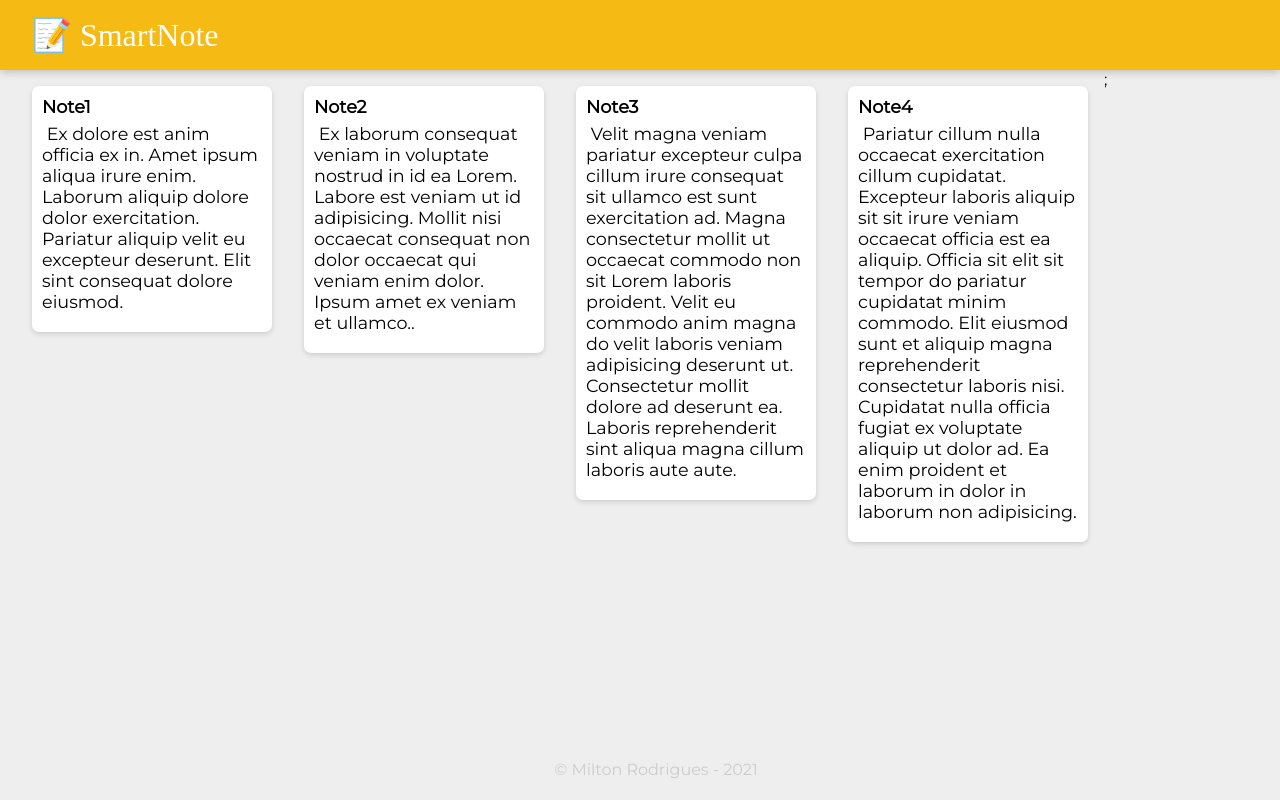
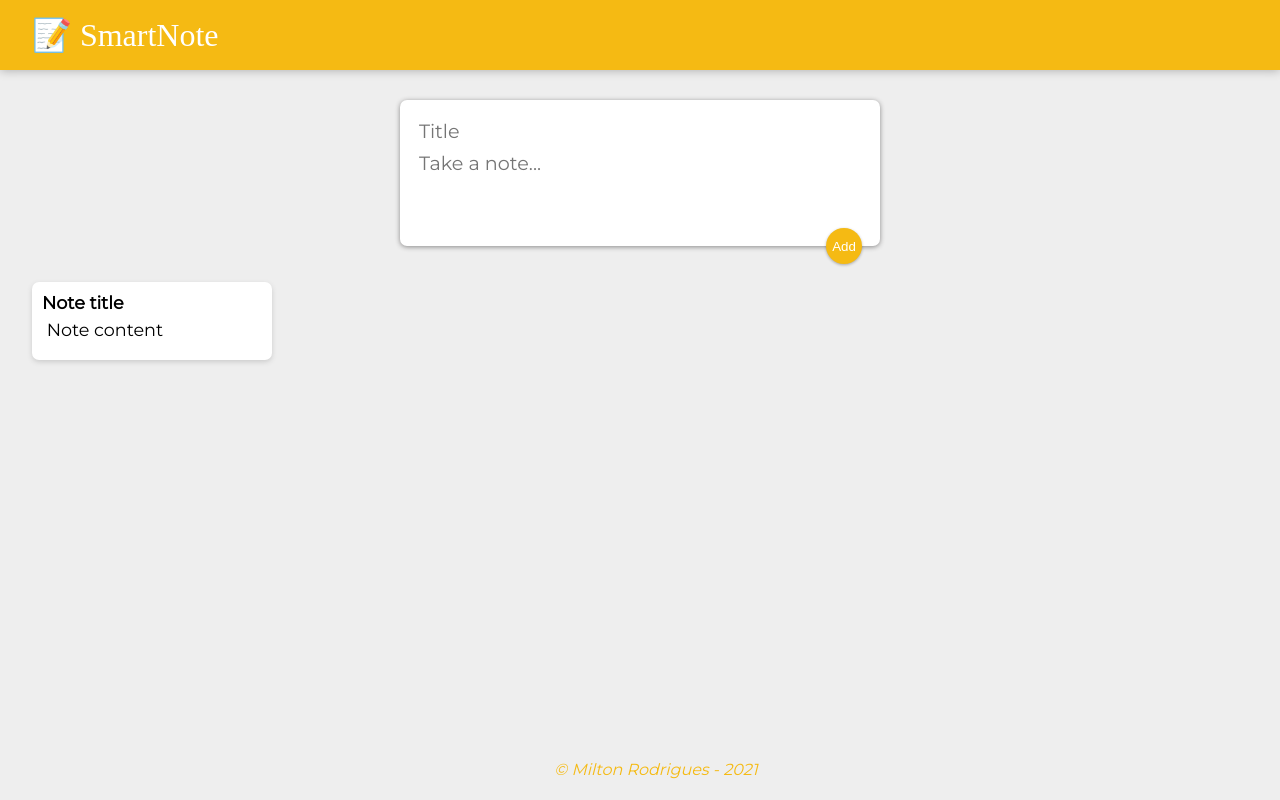
Before and after one commit to Miltonr87/SmartNote, a React (Create React App) app: page / in a window 1280 px wide. Built offline with nearby package versions, Linux system fonts and the light colour scheme; a web font is replaced by a local one.

Commit message:
New Style and CreateArea.jsx

```diff
--- a/public/style.css
+++ b/public/style.css
@@ -33,8 +33,10 @@
 }
 
 footer p {
-    color: #ccc;
+  color: #f5ba13;
+  font-style: italic;
 }
+
 .note {
   background: #fff;
   border-radius: 7px;
@@ -54,3 +56,49 @@
   white-space: pre-wrap;
   word-wrap: break-word;
 }
+
+.note button {
+  position: relative;
+  float: right;
+  margin-right: 10px;
+  color: #f5ba13;
+  border: none;
+  width: 36px;
+  height: 36px;
+  cursor: pointer;
+  outline: none;
+}
+
+form {
+  position: relative;
+  width: 480px;
+  margin: 30px auto 20px auto;
+  background: #fff;
+  padding: 15px;
+  border-radius: 7px;
+  box-shadow: 0 1px 5px rgb(138, 137, 137);
+}
+form input,
+form textarea {
+  width: 100%;
+  border: none;
+  padding: 4px;
+  outline: none;
+  font-size: 1.2em;
+  font-family: inherit;
+  resize: none;
+}
+form button {
+  position: absolute;
+  right: 18px;
+  bottom: -18px;
+  background: #f5ba13;
+  color: #fff;
+  border: none;
+  border-radius: 50%;
+  width: 36px;
+  height: 36px;
+  box-shadow: 0 1px 3px rgba(0, 0, 0, 0.3);
+  cursor: pointer;
+  outline: none;
+}
--- a/src/components/App.jsx
+++ b/src/components/App.jsx
@@ -2,27 +2,18 @@
 import Header from './Header';
 import Footer from './Footer';
 import Note from './Note';
-import notes from '../notes';
+// import Notes from '../notes';             Map testing
+import CreateArea from "./CreateArea";
 
-function createNotes (noteItem) {
+function App() {
     return (
-    <Note
-        key = {noteItem.key}
-        title= {noteItem.title}
-        content= {noteItem.content}
-    />
-    )
-}
-
-function App () {
-    return (
-    <div>
+      <div>
         <Header />
-        {notes.map(createNotes)};
+        <CreateArea />
+        <Note key={1} title="Note title" content="Note content" />
         <Footer />
-    </div>
-
-    )
-};
+      </div>
+    );
+  }
 
 export default App;
--- /dev/null
+++ b/src/components/CreateArea.jsx
@@ -0,0 +1,15 @@
+import React from "react";
+
+function CreateArea() {
+  return (
+    <div>
+      <form>
+        <input name="title" placeholder="Title" />
+        <textarea name="content" placeholder="Take a note..." rows="3" />
+        <button>Add</button>
+      </form>
+    </div>
+  );
+}
+
+export default CreateArea;
```
Also changed, not shown: 1 other file (tests, documents, lock files or other folders). Lines whose indentation alone changed are shown as unchanged.
